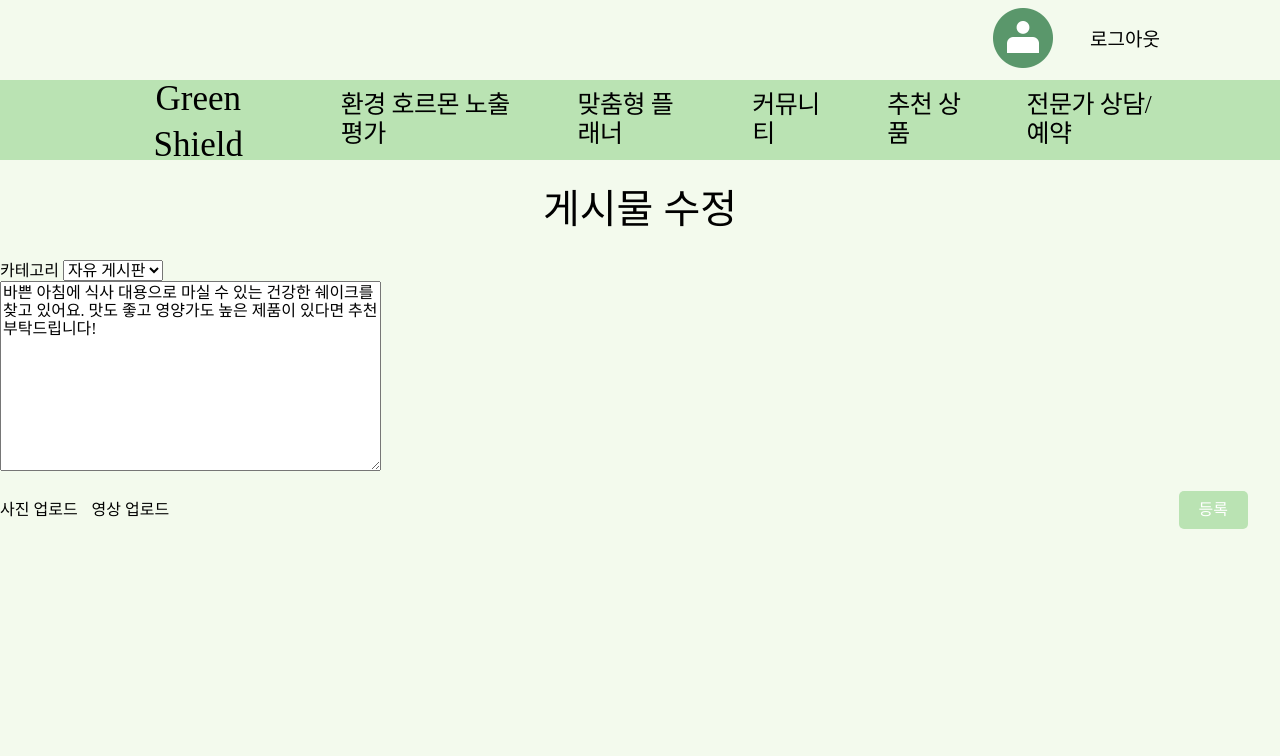
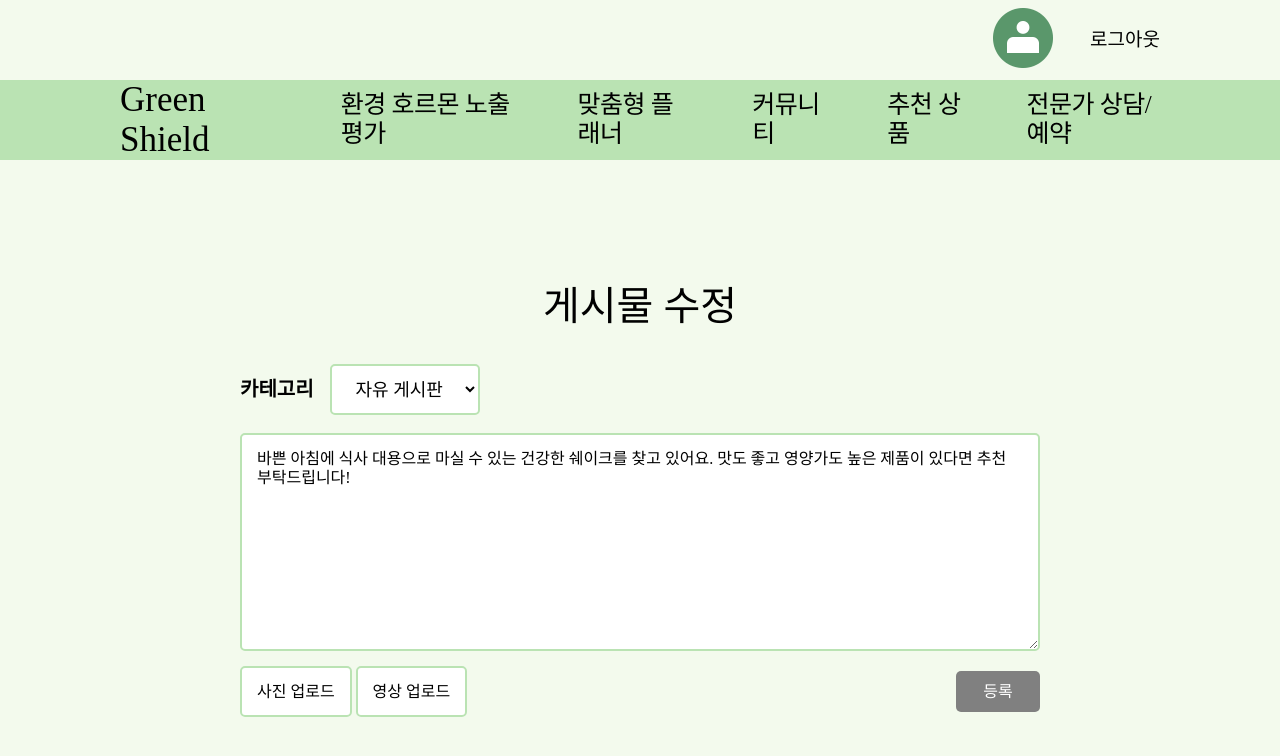
Before and after one commit to likelion-hackathon-greenshield/GreenShield, a Django app: page /green/community/10/update/ in a window 1280 px wide. Shown: the top 756 px of the page. Run offline with Django 4.2, Linux system fonts and the light colour scheme; data comes from the database, SQL or seed files in the repository.

Commit message:
[design] community 연관 페이지들 css 수정

```diff
--- a/greenPrj/green/forms.py
+++ b/greenPrj/green/forms.py
@@ -2,11 +2,12 @@ from django import forms
 from .models import Post, Comment, Question, Answer
 
 class PostForm(forms.ModelForm):
-    content = forms.CharField(label='', widget=forms.Textarea(attrs={'rows': 10}))
+    content = forms.CharField(label='', widget=forms.Textarea(attrs={'rows': 10, 'class': 'content-box'}))
     class Meta:
         model = Post
         fields = ['category', 'content', 'image', 'video']
         widgets = {
+            'category': forms.Select(attrs={'class': 'category-selector'}),
             'image': forms.FileInput(attrs={'class': 'form-control-file'}),
             'video': forms.FileInput(attrs={'class': 'form-control-file'}),
         }
--- a/greenPrj/green/templates/green/community_update.html
+++ b/greenPrj/green/templates/green/community_update.html
@@ -10,21 +10,14 @@
   </head>
   <body>
     <div class="write-container">
-      <h1>게시물 수정</h1>
-      <div method="post" action="{% url 'green:community_create' %}" enctype="multipart/form-data">
+      <h1 class="page-name">게시물 수정</h1>
+      <form method="post" action="{% url 'green:community_create' %}" enctype="multipart/form-data">
         {% csrf_token %}
         <!-- 카테고리 선택 박스 -->
         <div class="form-group">
           <label for="{{ form.category.id_for_label }}">카테고리</label>
           {{ form.category }}
         </div>
-        <!-- <div class="category-selector" onclick="toggleDropdown()">
-          <span id="category-text">카테고리 선택</span>
-          <div class="category-dropdown">
-            <a href="#" onclick="selectCategory('건강 게시판')">건강 게시판</a>
-            <a href="#" onclick="selectCategory('자유게시판')">자유게시판</a>
-          </div>
-        </div> -->
 
         <!-- 내용 입력 박스 -->
         <div class="form-content">{{ form.content }}</div>
@@ -32,14 +25,43 @@
         <!-- 버튼들 -->
         <div class="button-container">
           <div class="insert-container">
-            <label for="{{ form.image.id_for_label }}" class="form-control-file">사진 업로드</label>
-            {{ form.image }}
-            <label for="{{ form.video.id_for_label }}" class="form-control-file">영상 업로드</label>
-            {{ form.video }}
+              <label id="image-label" for="{{ form.image.id_for_label }}" class="form-control-file">사진 업로드</label>
+              {{ form.image }}
+              <label id="video-label" for="{{ form.video.id_for_label }}" class="form-control-file">영상 업로드</label>
+              {{ form.video }}
           </div>
           <button type="submit" class="register-btn">등록</button>
-        </div>
       </div>
-    </div>
+    </form>
+
+    <script>
+      document.addEventListener('DOMContentLoaded', function() {
+          // 이미지 업로드 라벨과 파일 입력 요소
+          const imageLabel = document.getElementById('image-label');
+          const imageInput = document.querySelector('input[type="file"][name="image"]');
+
+          // 비디오 업로드 라벨과 파일 입력 요소
+          const videoLabel = document.getElementById('video-label');
+          const videoInput = document.querySelector('input[type="file"][name="video"]');
+
+          // 이미지 파일 선택 시 라벨 업데이트
+          imageInput.addEventListener('change', function() {
+              if (this.files.length > 0) {
+                  imageLabel.textContent = this.files[0].name;
+              } else {
+                  imageLabel.textContent = '사진 업로드';
+              }
+          });
+
+          // 비디오 파일 선택 시 라벨 업데이트
+          videoInput.addEventListener('change', function() {
+              if (this.files.length > 0) {
+                  videoLabel.textContent = this.files[0].name;
+              } else {
+                  videoLabel.textContent = '영상 업로드';
+              }
+          });
+      });
+      </script>
   </body>
 </html>
--- a/greenPrj/green/views.py
+++ b/greenPrj/green/views.py
@@ -14,8 +14,9 @@ def main_view(request):
     return render(request, 'green/main.html')
 
 def community(request):
-    posts = Post.objects.all()
-    return render(request, 'green/community.html', {'posts': posts})
+    category = request.GET.get('category', 'health')
+    posts = Post.objects.filter(category=category)
+    return render(request, 'green/community.html', {'posts': posts, 'selected_category' : category})
 
 def mypage(request):
     user = request.user
--- a/greenPrj/static/css/community_update.css
+++ b/greenPrj/static/css/community_update.css
@@ -1,11 +1,16 @@
-.edit-container {
-  margin: 7em 10em;
+.write-container {
+  width: 80%;
+  max-width: 800px;
+  margin: 0 auto;
+  box-sizing: border-box;
 }
 
-h1 {
-  text-align: center;
+.page-name {
+  margin: 124px 0 16px 0;
+  font-weight: 500;
   font-size: 40px;
-  font-weight: 400;
+  display: flex;
+  justify-content: center;
 }
 
 .category-selector,
@@ -18,55 +23,41 @@ h1 {
   cursor: pointer;
 }
 
-.category-selector {
-  margin: 1em 0.7em;
-  padding: 15px;
-  width: 120px;
-  text-align: center;
-  cursor: pointer;
-}
-
-.category-selector span {
+.form-group label {
+  font-size: 20px;
   font-weight: bold;
 }
 
-.category-dropdown {
-  display: none;
-  position: absolute;
-  top: 110%;
-  left: 0;
+.category-selector {
+  position: relative;
   background-color: #ffffff;
-  border: 1px solid rgba(186, 227, 179, 1);
+  border: 2px solid rgba(186, 227, 179, 1);
   border-radius: 5px;
-  width: 100%;
-  box-shadow: 0px 4px 8px rgba(0, 0, 0, 0.2);
-  z-index: 1000;
+  padding: 0.7em 0;
+  width: 150px;
+  text-align: center;
+  cursor: pointer;
+  margin: 1em 0.7em;
+  font-size: 18px;
 }
 
-.category-dropdown a {
-  display: block;
-  padding: 10px;
-  text-decoration: none;
-  color: #000000;
-  border-bottom: 1px solid #ddd;
-}
-
-.category-dropdown a:last-child {
-  border-bottom: none;
-}
-
-.category-dropdown a:hover {
-  background-color: #f0f0f0;
+.category-selector select {
+  width: 100%;
+  border: none;
+  background-color: transparent;
+  font-weight: bold;
+  appearance: none; /* 기본 화살표 없애기 */
+  -webkit-appearance: none;
+  -moz-appearance: none;
 }
 
 .content-box {
   margin: 0 auto;
-  width: 840px;
-  height: 400px;
   background-color: #ffffff;
   border: 2px solid rgba(186, 227, 179, 1);
   border-radius: 5px;
   padding: 15px;
+  width: 100%;
   box-sizing: border-box;
 }
 
@@ -80,47 +71,36 @@ h1 {
 
 .button-container {
   display: flex;
+  align-items: center;
   justify-content: space-between;
-  align-items: center;
-}
-
-.button-container label,
-.button-container button {
-  margin-right: 10px;
+  margin-top: 1em;
 }
 
 .button-container input[type="file"] {
   display: none;
 }
 
-.button-container button {
-  margin: 1em 2em;
-  padding: 10px 20px;
-  border: none;
-  color: #ffffff;
-  cursor: pointer;
-}
-
-.upload-btn {
-  margin: 1em 1em;
-  position: relative;
+.form-control-file {
+  margin: 1em auto;
   background-color: #ffffff;
   border: 2px solid rgba(186, 227, 179, 1);
   border-radius: 5px;
   padding: 15px;
   cursor: pointer;
+  overflow: hidden;
+  text-overflow: ellipsis;
+  white-space: nowrap;
 }
 
 .register-btn {
-  margin: 1em 0.7em;
-  position: relative;
+  padding: 0.7em 1.7em;
   border-radius: 5px;
-  padding: 15px;
-  background-color: rgba(186, 227, 179, 1);
-  color: rgba(103, 103, 103, 1);
+  color: #ffffff;
+  cursor: pointer;
+  border: none;
+  background-color: gray;
 }
 
-.upload-btn:hover,
 .register-btn:hover {
-  opacity: 0.8;
+  background-color: #5a976b;
 }
```
Also changed, not shown: greenPrj/green/templates/green/community.html (+8 -9 lines), greenPrj/green/templates/green/community_create.html (+43 -20 lines), greenPrj/green/templates/green/community_detail.html (+12 -10 lines), greenPrj/static/css/community.css (+29 -22 lines), greenPrj/static/css/community_create.css (+41 -61 lines), greenPrj/static/css/community_detail.css (+73 -29 lines).
